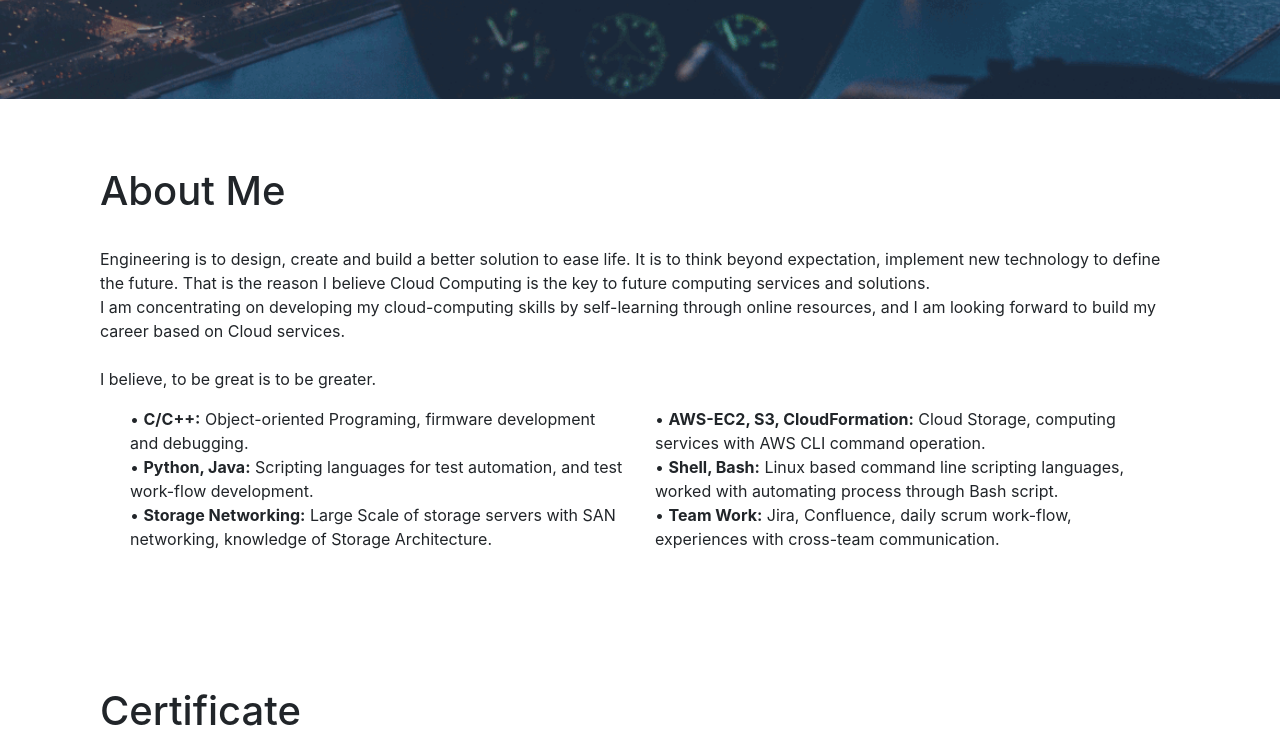
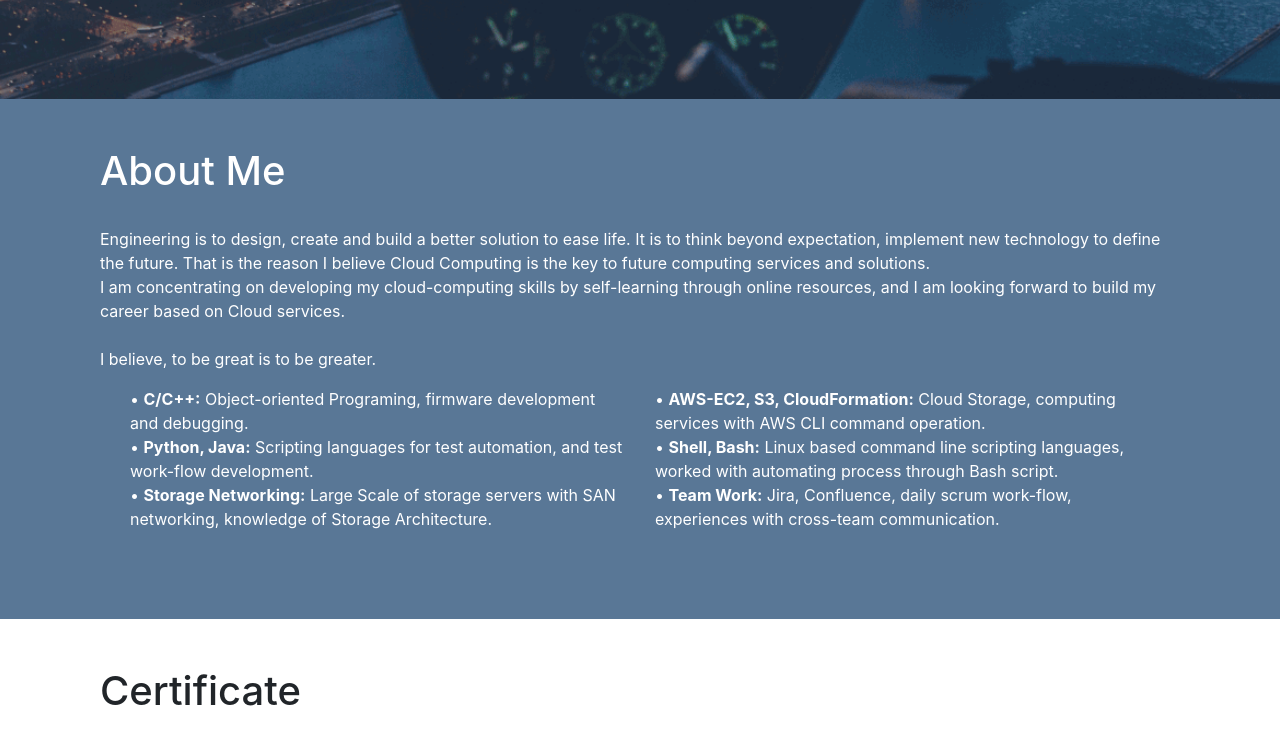
Before and after one commit to evaliu1/Personal_Website, a plain HTML site: page index.html in a window 1280 px wide. Shown: the part 741-1481 px from the top of the page. Drawn offline with nearby package versions, Linux system fonts and the light colour scheme.

Commit message:
Add files via upload

```diff
--- a/css/full-slider.css
+++ b/css/full-slider.css
@@ -39,6 +39,7 @@ header.masthead {
   background-attachment: scroll;
   background-position: center center;
   background-size: cover;
+  background-color: #002f5f;
 }
 
 header.masthead .intro-text {
@@ -434,6 +435,14 @@ video{
 	margin-bottom:0;
 }
 
+.blue-colored-session{
+	color: white;
+	opacity: 0.65;
+	background-color: #002f5f;
+	margin-top: 0;
+	margin-bottom:0;
+}
+
 .experience-header{
 	font-size: 18px;
 	font-weight: 500;
@@ -523,7 +532,6 @@ margin-bottom:0;
 background-repeat: no-repeat;
 background-position: right top;
 padding-top:25px;
-margin-bottom:20px;
 -webkit-animation-duration: 3s;
 animation-duration: 3s;
 -webkit-animation-fill-mode: both;
```
